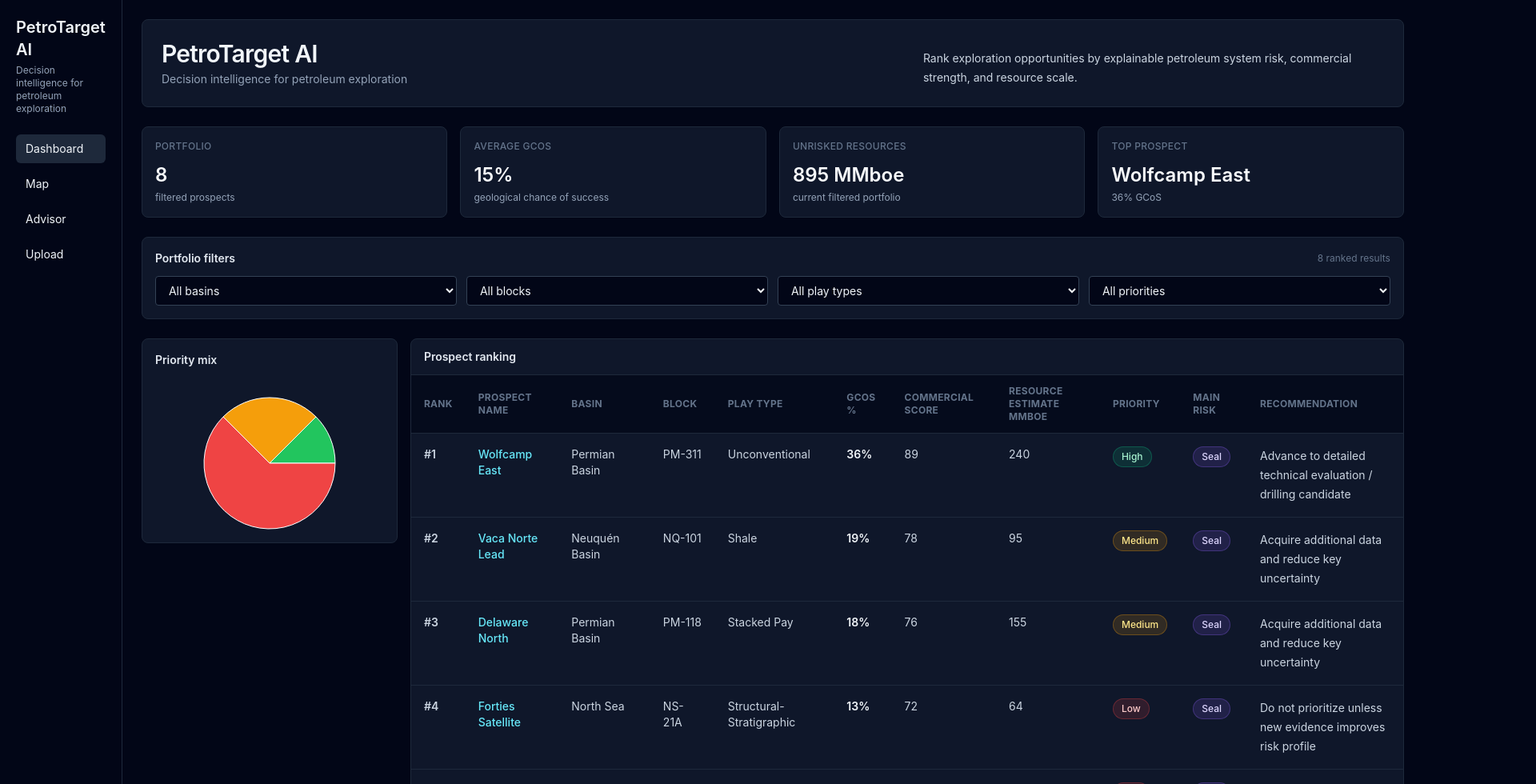
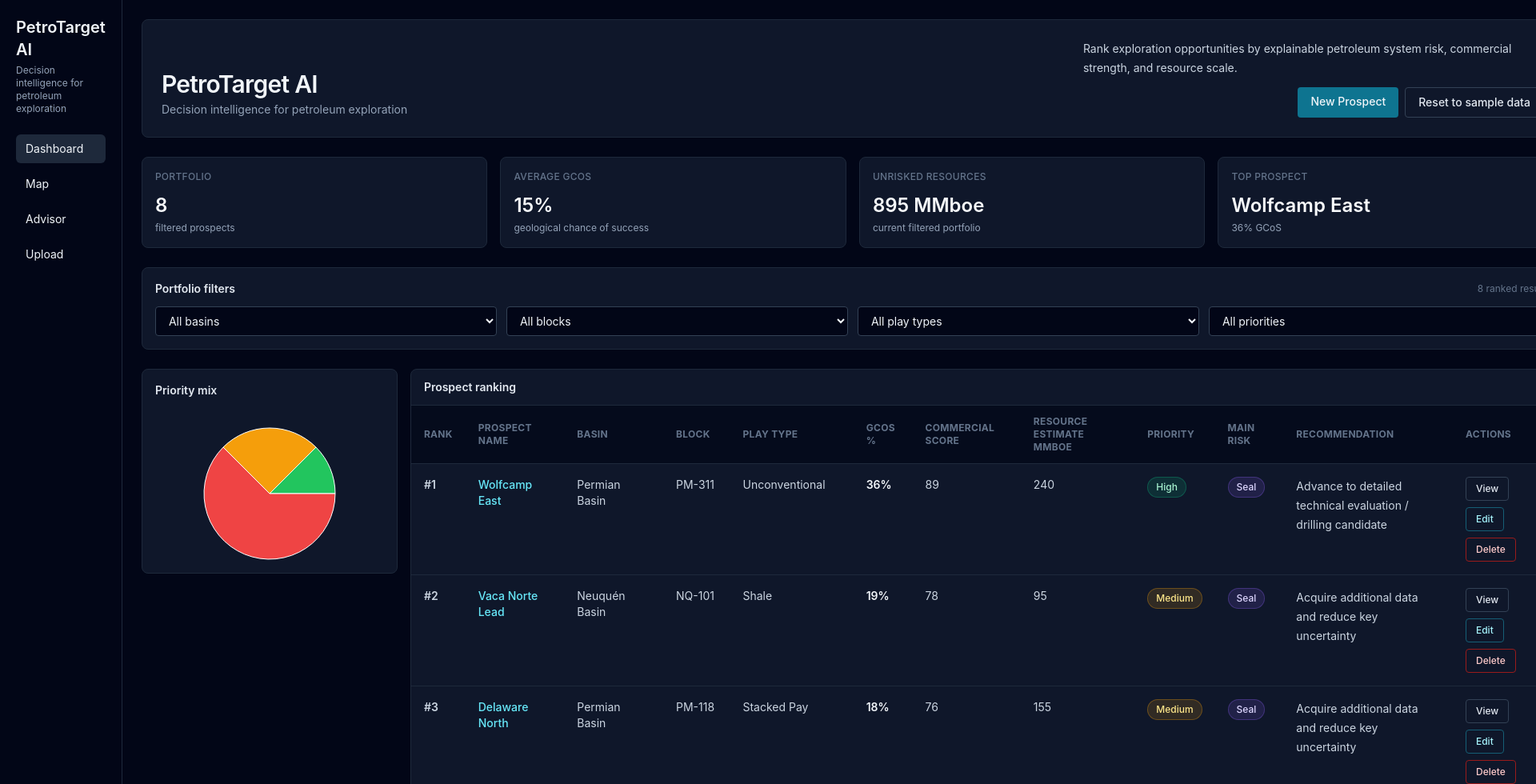
Before and after one commit to frandelyerro/delye, a React (Vite) app: page / in a window 1280 px wide. Shown: the top 980 px of the page at 80% size, 1920 px wide, since content can reach past the window. Built offline with nearby package versions, Linux system fonts and the light colour scheme.

Commit message:
Rebase portfolio workflow onto main cleanly

```diff
--- a/src/pages/DashboardPage.tsx
+++ b/src/pages/DashboardPage.tsx
@@ -20,7 +20,7 @@ const riskBadgeClass = {
 };
 
 export function DashboardPage() {
-  const { prospects, filters, setFilters } = useProspectStore();
+  const { prospects, filters, setFilters, deleteProspect, resetProspects } = useProspectStore();
   const basins = [...new Set(prospects.map((p) => p.basin))];
   const blocks = [...new Set(prospects.map((p) => p.block))];
   const plays = [...new Set(prospects.map((p) => p.playType))];
@@ -51,9 +51,15 @@ export function DashboardPage() {
           <h1 className="text-3xl font-semibold tracking-tight">PetroTarget AI</h1>
           <p className="mt-1 text-sm text-slate-400">Decision intelligence for petroleum exploration</p>
         </div>
-        <p className="max-w-xl text-sm leading-6 text-slate-300">
-          Rank exploration opportunities by explainable petroleum system risk, commercial strength, and resource scale.
-        </p>
+        <div className="flex flex-col gap-3 lg:items-end">
+          <p className="max-w-xl text-sm leading-6 text-slate-300">
+            Rank exploration opportunities by explainable petroleum system risk, commercial strength, and resource scale.
+          </p>
+          <div className="flex flex-wrap gap-2">
+            <Link to="/prospects/new" className="inline-flex rounded bg-cyan-700 px-4 py-2 text-sm font-medium hover:bg-cyan-600">New Prospect</Link>
+            <button className="rounded border border-slate-700 px-4 py-2 text-sm font-medium text-slate-200 hover:bg-slate-800" onClick={() => resetProspects()} type="button">Reset to sample data</button>
+          </div>
+        </div>
       </div>
     </section>
 
@@ -99,7 +105,7 @@ export function DashboardPage() {
         </div>
         {ranked.length ? (
           <div className="overflow-x-auto">
-            <table className="w-full min-w-[1240px] text-sm">
+            <table className="w-full min-w-[1440px] text-sm">
               <thead className="bg-slate-950/70">
                 <tr className="text-left text-xs uppercase tracking-wide text-slate-500">
                   <th className="px-4 py-3">Rank</th>
@@ -113,6 +119,7 @@ export function DashboardPage() {
                   <th className="px-4 py-3">Priority</th>
                   <th className="px-4 py-3">Main Risk</th>
                   <th className="px-4 py-3">Recommendation</th>
+                  <th className="px-4 py-3">Actions</th>
                 </tr>
               </thead>
               <tbody>
@@ -129,6 +136,21 @@ export function DashboardPage() {
                     <td className="px-4 py-4"><span className={`inline-flex rounded-full border px-2.5 py-1 text-xs font-medium capitalize ${priorityBadgeClass[p.priority ?? 'low']}`}>{p.priority}</span></td>
                     <td className="px-4 py-4"><span className={`inline-flex rounded-full border px-2.5 py-1 text-xs font-medium capitalize ${riskBadgeClass[p.mainRisk ?? 'timing']}`}>{p.mainRisk}</span></td>
                     <td className="px-4 py-4"><div className="max-w-[280px] whitespace-normal leading-6 text-slate-300">{p.recommendation}</div></td>
+                    <td className="px-4 py-4">
+                      <div className="flex flex-wrap gap-2">
+                        <Link to={`/prospects/${p.id}`} className="rounded border border-slate-700 px-3 py-1.5 text-xs font-medium text-slate-200 hover:bg-slate-800">View</Link>
+                        <Link to={`/prospects/${p.id}/edit`} className="rounded border border-cyan-800 px-3 py-1.5 text-xs font-medium text-cyan-200 hover:bg-cyan-950">Edit</Link>
+                        <button
+                          className="rounded border border-red-800 px-3 py-1.5 text-xs font-medium text-red-200 hover:bg-red-950"
+                          onClick={() => {
+                            if (window.confirm(`Delete ${p.name}?`)) deleteProspect(p.id);
+                          }}
+                          type="button"
+                        >
+                          Delete
+                        </button>
+                      </div>
+                    </td>
                   </tr>
                 ))}
               </tbody>
```
